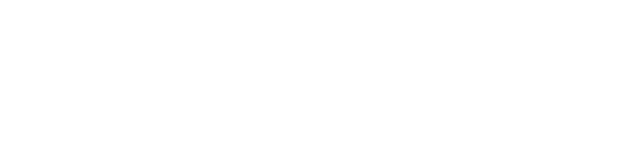
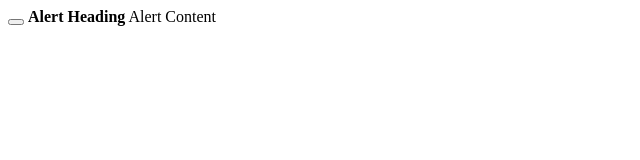
Before and after one commit to aba943/pruebaGit, a plain HTML site: page index.html in a window 1280 px wide. Shown: the whole page, without its empty margins (0-640 px from the left). Drawn offline with Linux system fonts and the light colour scheme.

Commit message:
modifique

```diff
--- a/index.html
+++ b/index.html
@@ -3,9 +3,30 @@
 <head>
     <meta charset="UTF-8">
     <meta name="viewport" content="width=device-width, initial-scale=1.0">
-    <title>Document</title>
+
 </head>
 <body>
+    <div>
+        <div
+            class="alert alert-primary alert-dismissible fade show"
+            role="alert"
+        >
+            <button
+                type="button"
+                class="btn-close"
+                data-bs-dismiss="alert"
+                aria-label="Close"
+            ></button>
+            <strong>Alert Heading</strong> Alert Content
+        </div>
 
+        <script>
+            var alertList = document.querySelectorAll(".alert");
+            alertList.forEach(function (alert) {
+                new bootstrap.Alert(alert);
+            });
+        </script>
+
+    </div>
 </body>
 </html>
```
